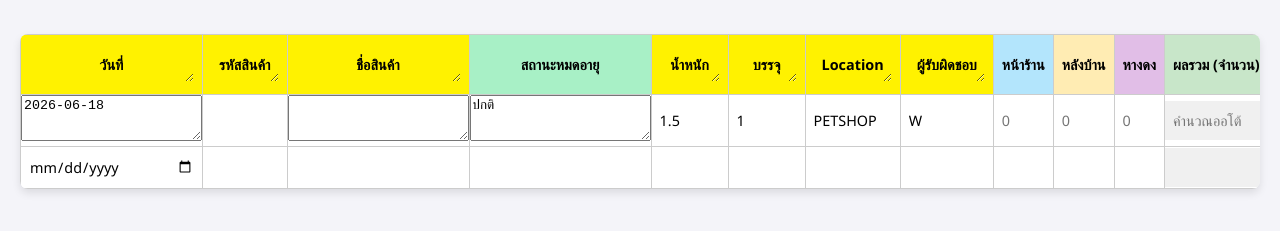
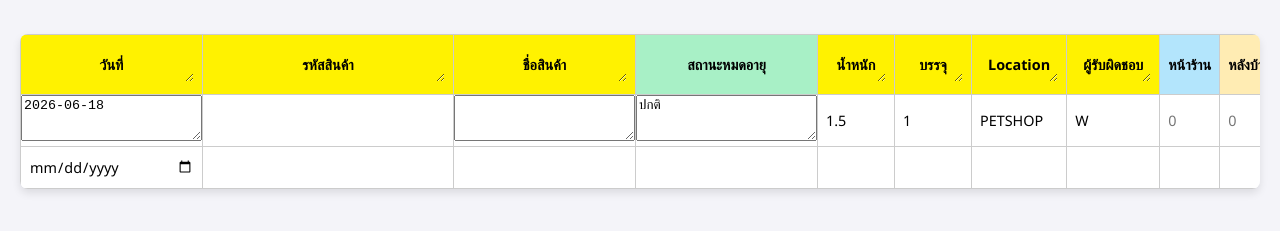
Before and after one commit to Mckenzie369/mckenzie369.github.io, a plain HTML site: page stock.html in a window 1280 px wide. Shown: the part 79-310 px from the top of the page. Drawn offline with Linux system fonts and the light colour scheme.

Commit message:
Update stock.html

```diff
--- a/stock.html
+++ b/stock.html
@@ -111,6 +111,14 @@
             resize: vertical; /* อนุญาตให้ลากยืดบน-ล่างได้ */
             overflow: auto;
             min-height: 40px; /* ความสูงเริ่มต้น */
+        }
+        /* ปรับแต่งช่องรหัสสินค้าให้ขยายได้ และมีขนาดเริ่มต้นกว้างขึ้น */
+        .code-input {
+            resize: both; /* อนุญาตให้ใช้เมาส์ลากขยายได้ทั้งความกว้างและความสูง */
+            overflow: auto;
+            min-width: 250px; /* บังคับให้ความกว้างเริ่มต้นกว้างขึ้น เพื่อให้ Dropdown แสดงข้อความได้ยาวขึ้นตั้งแต่แรก */
+            min-height: 40px;
+            font-size: 0.95rem; /* ปรับขนาดตัวอักษรให้ใหญ่ขึ้นเล็กน้อยเพื่อให้อ่านง่าย */
         }
     </style>
 </head>
```
